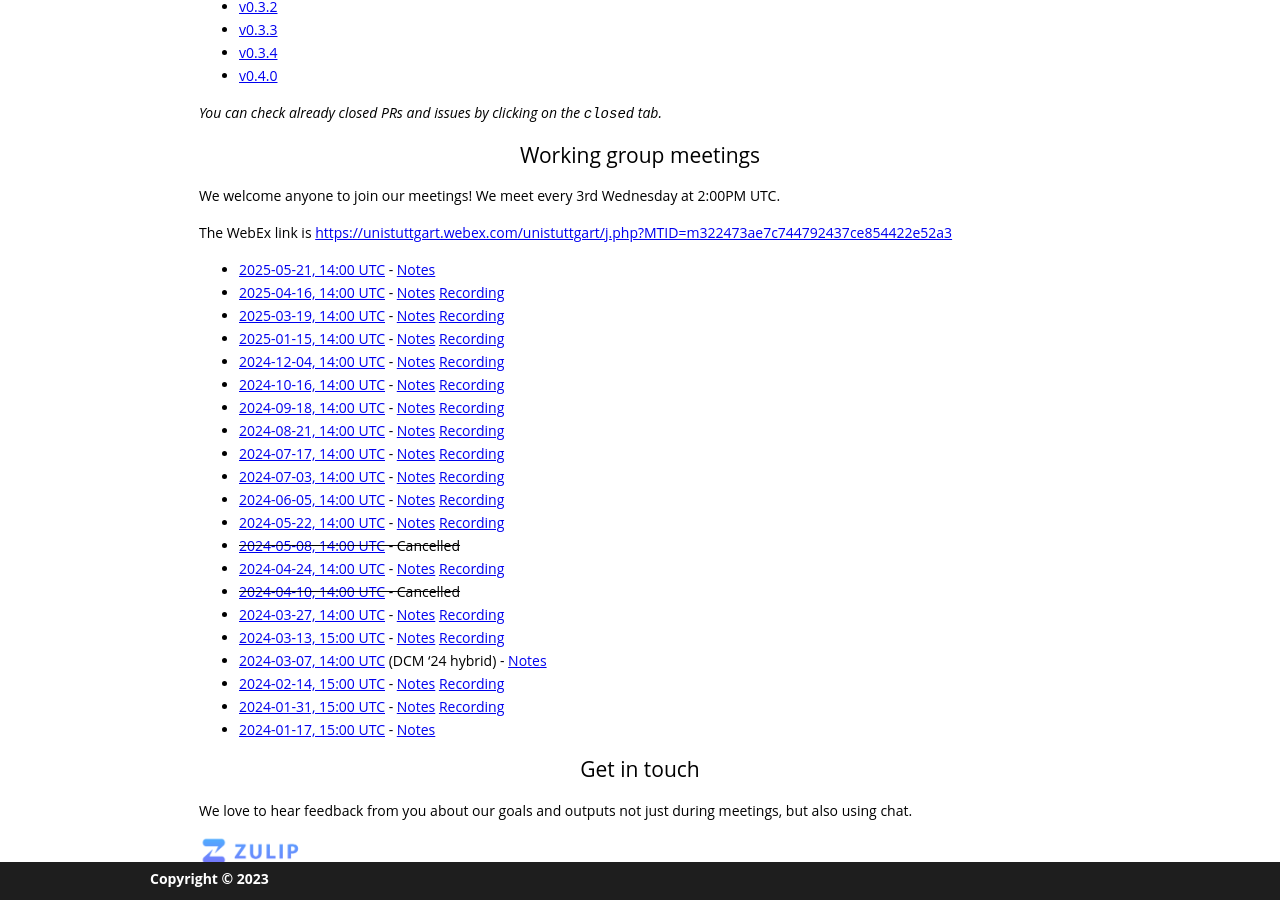
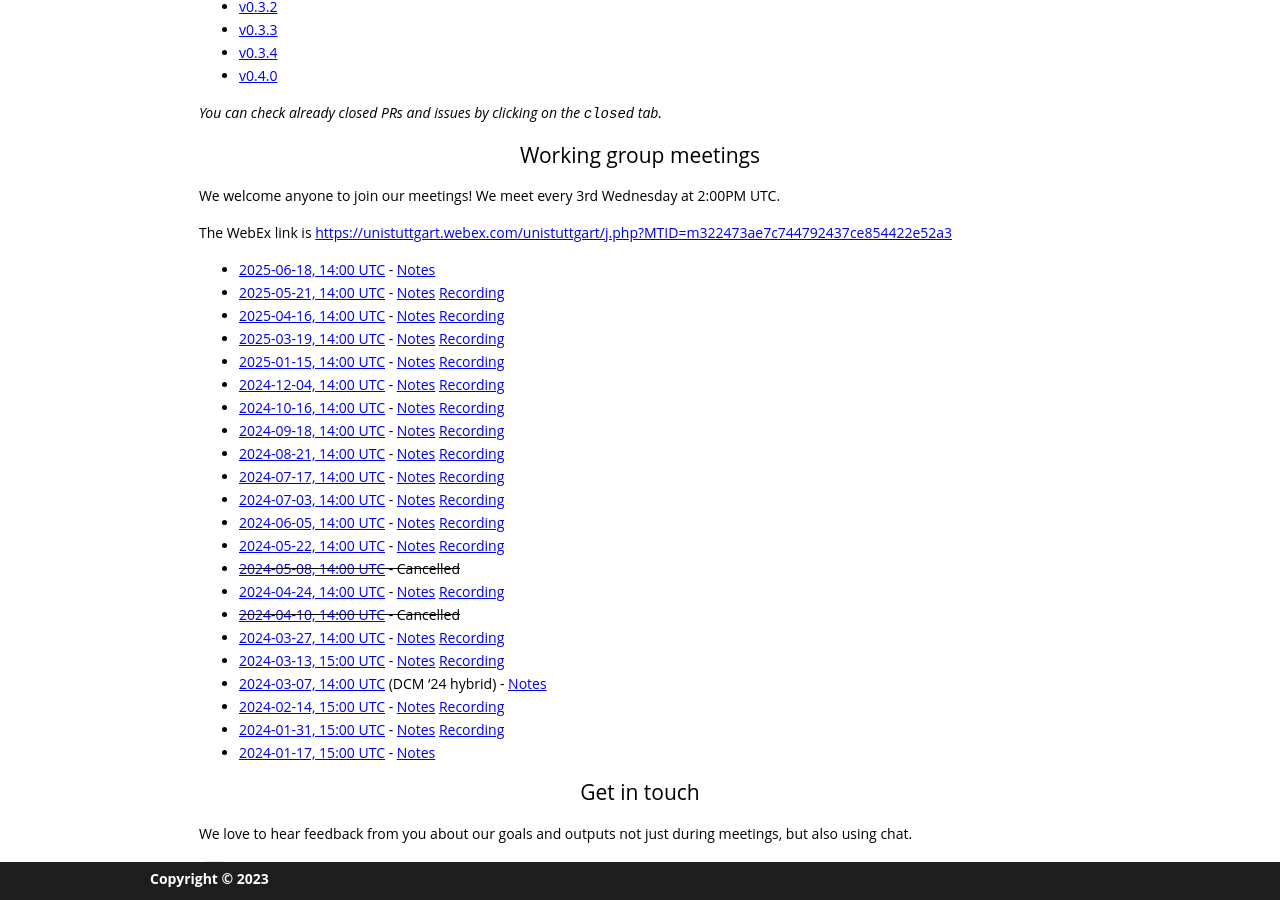
Before and after one commit to gdcc/py.gdcc.io, a Jekyll site: the page built from index.md, in a window 1280 px wide and 900 px high, scrolled down 2632 px. Built offline with Jekyll 4.4.1, drawn with Linux system fonts in a browser that asks for light colours; our own code applies the rules of GitHub Pages for plain Markdown files.

Commit message:
add recording and next date

```diff
--- a/index.md
+++ b/index.md
@@ -81,7 +81,8 @@ We welcome anyone to join our meetings! We meet every 3rd Wednesday at 2:00PM UT
 
 The WebEx link is <https://unistuttgart.webex.com/unistuttgart/j.php?MTID=m322473ae7c744792437ce854422e52a3>
 
-- [2025-05-21, 14:00 UTC](https://time.is/compare/1400_21_May_2025_in_UTC) - [Notes](https://docs.google.com/document/d/1iFH9GTFLLbTZHv3a9P36eWQ07uywhMn9IPsL3reANJA/edit?usp=sharing)
+- [2025-06-18, 14:00 UTC](https://time.is/compare/1400_18_Jun_2025_in_UTC) - [Notes](https://docs.google.com/document/d/1jN8Q7d9ugwShW0CNUea7RVvRXEij3O5DYCt7RDD4mck/edit?usp=sharing)
+- [2025-05-21, 14:00 UTC](https://time.is/compare/1400_21_May_2025_in_UTC) - [Notes](https://docs.google.com/document/d/1iFH9GTFLLbTZHv3a9P36eWQ07uywhMn9IPsL3reANJA/edit?usp=sharing) [Recording](https://drive.google.com/file/d/1CG0QdlRmXFFsGX-vkLoVjeQeEfsRitij/view?usp=share_link)
 - [2025-04-16, 14:00 UTC](https://time.is/compare/1400_16_Apr_2025_in_UTC) - [Notes](https://docs.google.com/document/d/1A8bTLznwHBMCTonOmk-PDsKaOeZ4u7cKagi4DZZ2iVk/edit?usp=sharing) [Recording](https://drive.google.com/file/d/1E2nbmlO_Hppz0SjxM_roHlvrIa7BzaCt/view?usp=share_link)
 - [2025-03-19, 14:00 UTC](https://time.is/compare/1400_19_Mar_2025_in_UTC) - [Notes](https://docs.google.com/document/d/1sGBWyf5NYq_aZvhMWr5cMNhNt_PEaumImDT581-7hhs/edit?usp=sharing) [Recording](https://drive.google.com/file/d/1uQ-8K63pVXGoaDqNRAAyVfZ5M9bJ6zpf/view?usp=share_link)
 - [2025-01-15, 14:00 UTC](https://time.is/compare/1400_15_January_2025_in_UTC) - [Notes](https://docs.google.com/document/d/1GA7GUWbfKJzGFiLnaMxJgYSQGz1g57zpEtE2HiAx9es/edit?usp=sharing) [Recording](https://drive.google.com/file/d/1t7saRawXpbupTd3Nc9hXfsqibXortb2h/view?usp=share_link)
```
